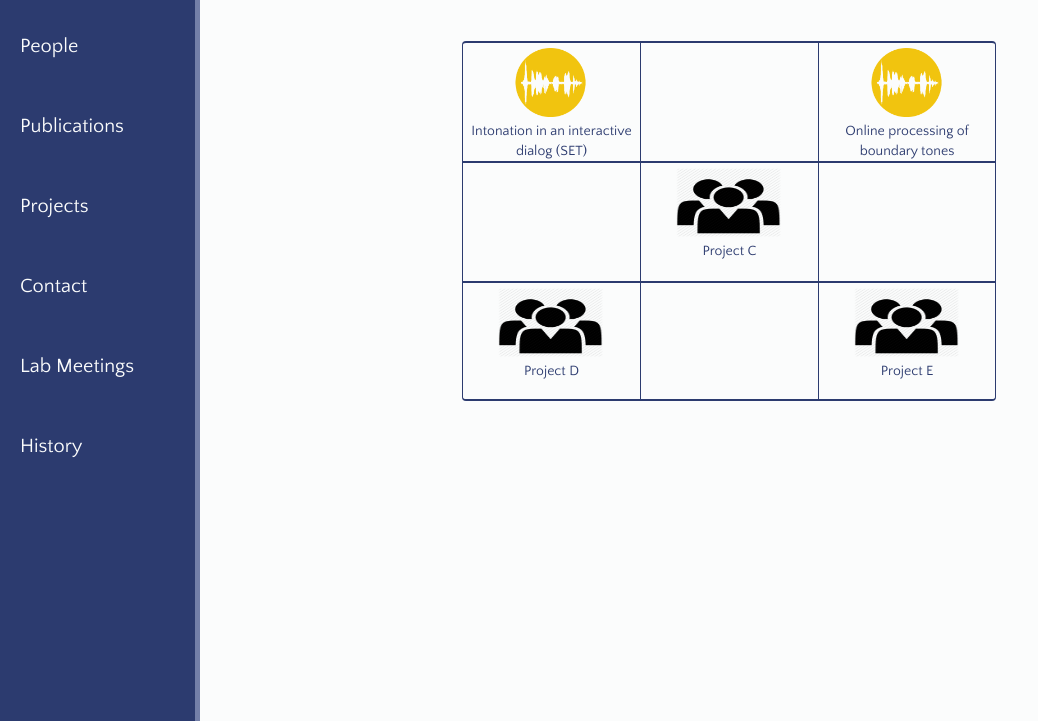
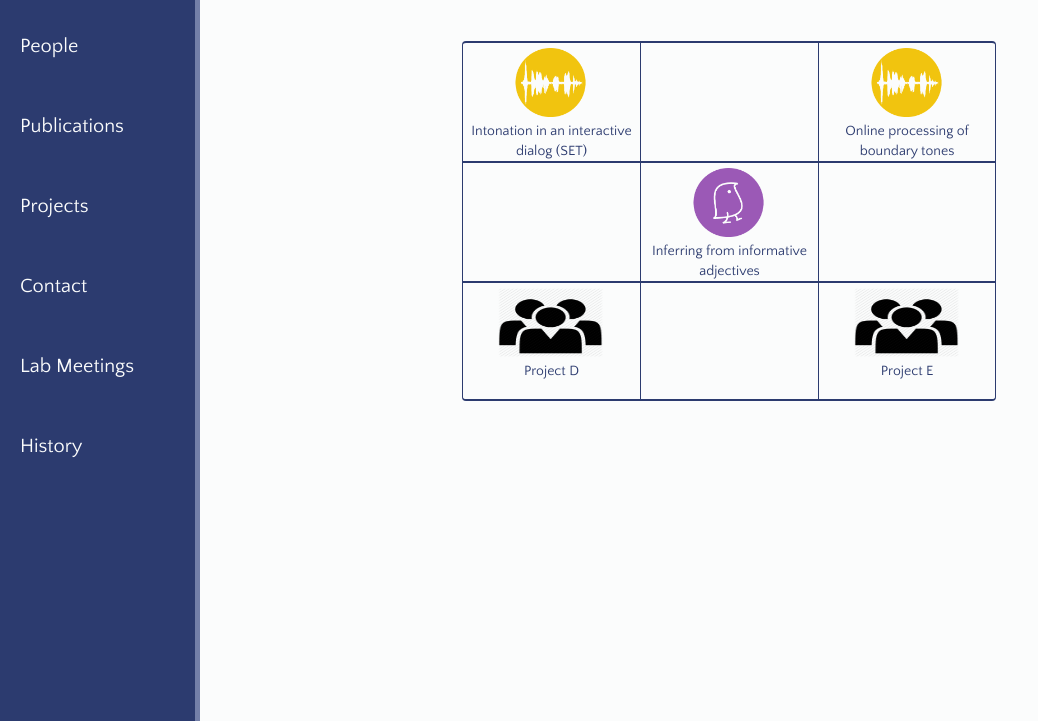
Before and after one commit to anniezhn/BCS, a plain HTML site: page pages/projects.html in a window 1280 px wide. Shown: the part 79-800 px from the top of the page, without its empty margins (0-1038 px from the left). Drawn offline with nearby package versions, Linux system fonts and the light colour scheme.

Commit message:
Update Project C

```diff
--- a/pages/projects.html
+++ b/pages/projects.html
@@ -69,8 +69,8 @@
                 </div>
 
                 <div class="grid-element">
-                    <img class = "icon" id="projects" src="../img/users.png"/ data-toggle="popover" tabindex="50" data-placement="bottom" data-content="hey there this is a project">
-                    <label class="title">Project C</label>
+                    <img class = "icon" id="projects" src="../img/icons/Acquisition_amethyst-clear_long.png"/ data-toggle="popover" tabindex="50" data-placement="bottom" data-content="Adults can use adjectives informatively. For example, if we say &quot;I can't find my left shoe&quot;, then it is inferred that the right shoe has already been found. However, when it comes to children, it has been shown that they have more trouble inferring from adjectives, especially color adjectives. Our project looks into whether a priming task can help children infer from adjectives. This task is designed to help children understand the feature differences between target objects, and possibly improve their performance with inferring from other types of informative adjectives.">
+                    <label class="title">Inferring from informative adjectives</label>
                 </div>
 
                 <div class="grid-element third">
```
